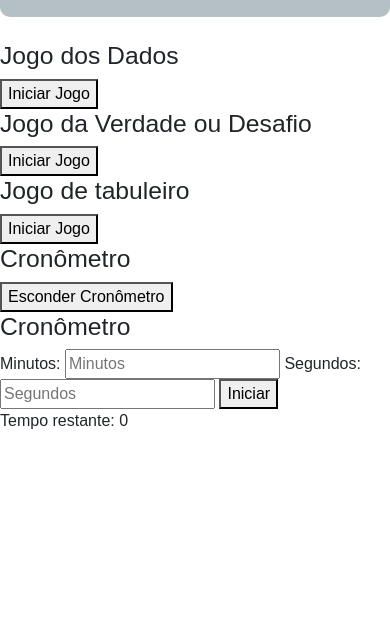
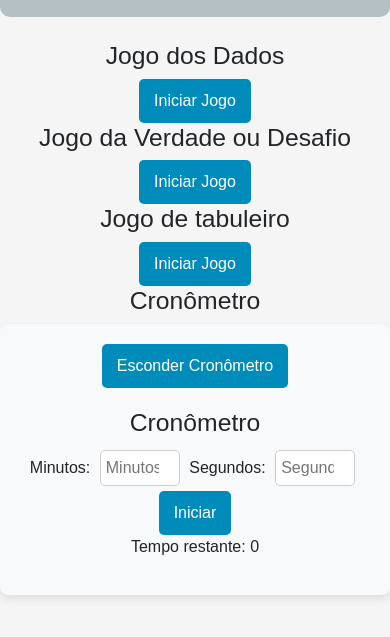
Before and after one commit to AmandaCornelsenC/Projeto365, a plain HTML site: page jogo.html in a window 390 px wide. Both pictures are taken after a click on the button "Mostrar Cronômetro". Shown: the part 77-714 px from the top of the page. Drawn offline with nearby package versions, Linux system fonts and the light colour scheme.

Commit message:
Update jogo.html

```diff
--- a/jogo.html
+++ b/jogo.html
@@ -9,7 +9,14 @@
         integrity="sha384-QWTKZyjpPEjISv5WaRU9OFeRpok6YctnYmDr5pNlyT2bRjXh0JMhjY6hW+ALEwIH" crossorigin="anonymous">
 </head>
 <style>
-    /* Header */
+    body {
+    display: flex;
+    flex-direction: column;
+    align-items: center;
+    font-family: Arial, sans-serif;
+    background-color: #f5f5f5;
+}
+
     /* Header */
     .header {
         display: flex;
@@ -148,6 +155,51 @@
     background-color: #007B9E;
 }
 
+.containerCronometro {
+    display: flex;
+    justify-content: center;
+    align-items: center;
+    flex-direction: column;
+    margin: 20px;
+    padding: 20px;
+    background-color: #f8f9fa;
+    border-radius: 8px;
+    box-shadow: 0 4px 10px rgba(0, 0, 0, 0.1);
+    max-width: 400px;
+    margin: auto;
+}
+
+#cronometro {
+    display: none; /* Esconde o cronômetro inicialmente */
+    text-align: center;
+    align-items: center;
+    margin-top: 20px;
+}
+
+button {
+    cursor: pointer;
+    padding: 10px 15px;
+    font-size: 16px;
+    border-radius: 5px;
+    border: none;
+    background-color: #008CBA;
+    color: white;
+    transition: background-color 0.3s;
+}
+
+button:hover {
+    background-color: #007B9E;
+}
+
+#tempoMinutos, #tempoSegundos {
+    width: 80px;
+    margin: 5px;
+    padding: 5px;
+    font-size: 16px;
+    text-align: center;
+    border: 1px solid #ccc;
+    border-radius: 5px;
+}
 
 
     }
@@ -250,13 +302,10 @@
         <button id="mostrarCronometroBtn">Mostrar Cronômetro</button>
         <div id="cronometro">
             <h2>Cronômetro</h2>
-
             <label for="tempoMinutos">Minutos:</label>
             <input type="number" id="tempoMinutos" placeholder="Minutos">
-
             <label for="tempoSegundos">Segundos:</label>
             <input type="number" id="tempoSegundos" placeholder="Segundos">
-
             <button id="iniciarCronometroBtn">Iniciar</button>
             <p id="tempoRestante">Tempo restante: 0</p>
         </div>
```
